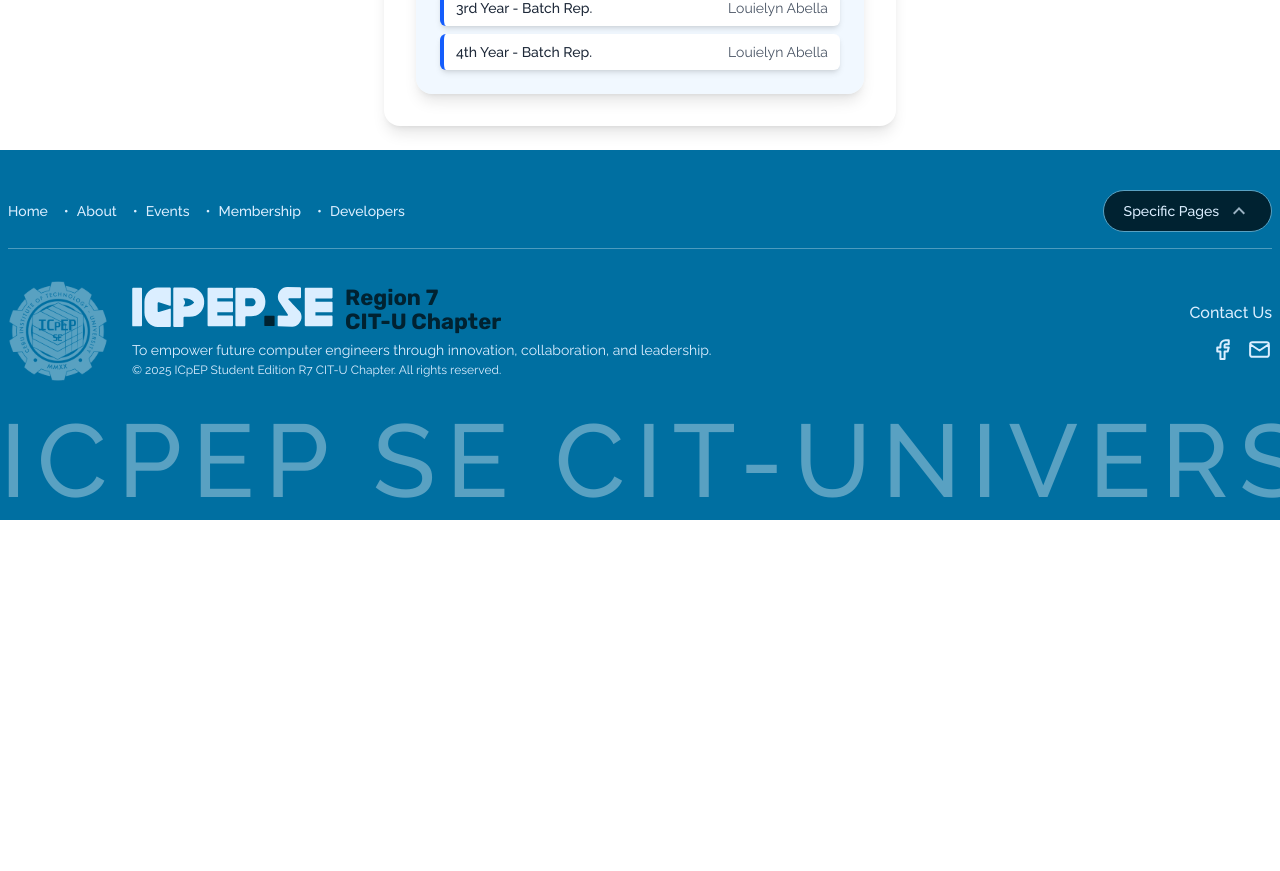
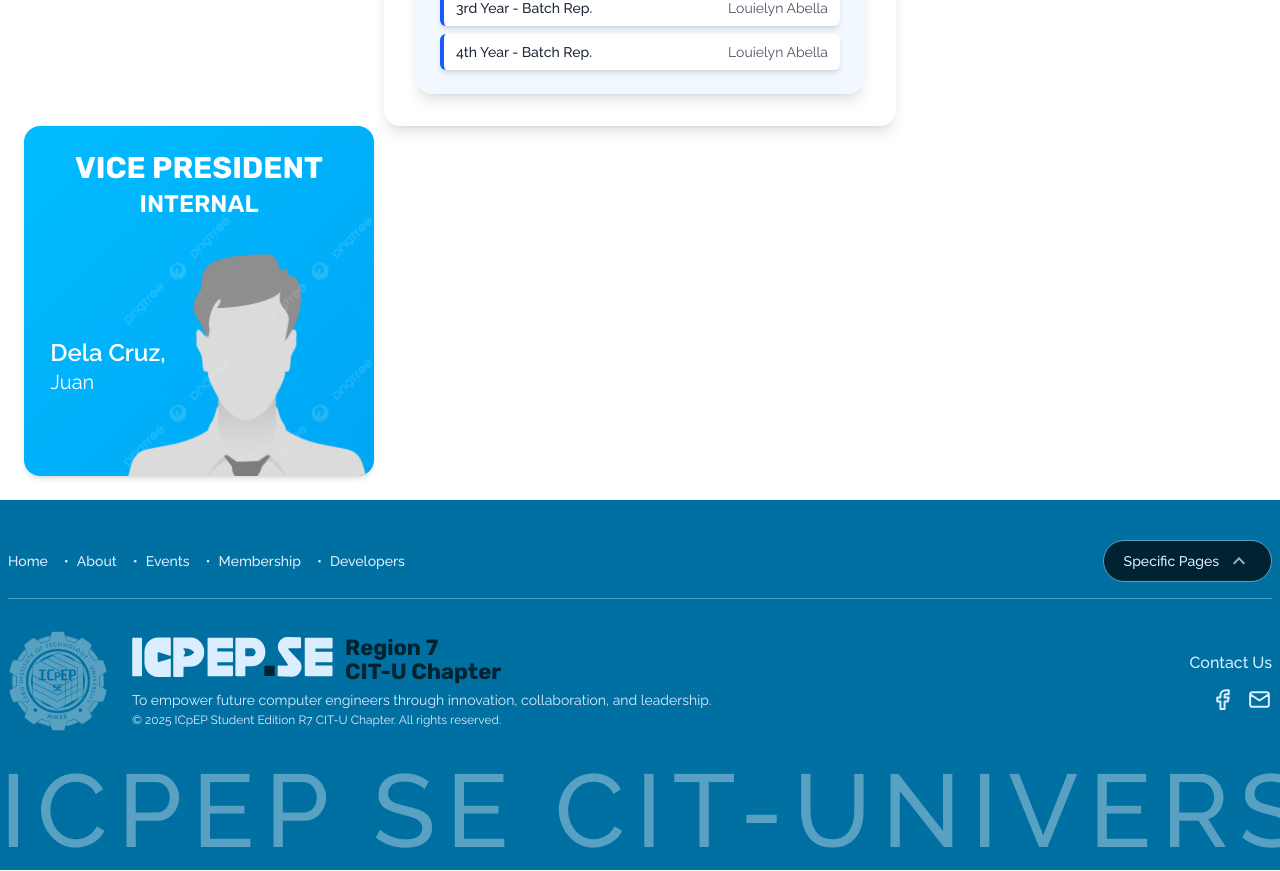
Before and after one commit to ShanRaboy11/icpep-se-citu, a Next.js app in the folder client/: page / in a window 1280 px wide. Shown: the part 3418-4289 px from the top of the page. Before the commit the page ends 3939 px from the top, so only its background shows below. Built offline with nearby package versions, Linux system fonts and the light colour scheme.

Commit message:
feat(ui card): officer card - Macatual

```diff
--- /dev/null
+++ b/client/src/app/components/cards/officercard.tsx
@@ -0,0 +1,62 @@
+'use client';
+
+import React from "react";
+import Image from "next/image";
+
+interface OfficerCardProps {
+  position: string;
+  role: string;
+  lastName: string;
+  firstName: string;
+  image?: string;
+  onClick?: () => void;
+}
+
+const OfficerCard: React.FC<OfficerCardProps> = ({
+  position,
+  role,
+  lastName,
+  firstName,
+  image,
+  onClick,
+}) => {
+  return (
+    <div
+      onClick={onClick}
+      className="relative w-full max-w-[350px] aspect-square bg-gradient-to-br from-sky-400 to-sky-500 rounded-2xl text-white text-center p-5 shadow-md hover:shadow-xl hover:-translate-y-1 active:scale-95 transition-all duration-300 cursor-pointer overflow-hidden"
+    >
+      {/* Position and Role */}
+      <div className="mt-1">
+        <h2 className="font-rubik text-3xl font-bold uppercase leading-tight">
+          {position}
+        </h2>
+        <p className="font-rubik text-2xl font-semibold uppercase">{role}</p>
+      </div>
+
+      {/* Silhouette image (larger and centered) */}
+      <div className="relative w-[90%] ml-auto -mt-5 -mr-8">
+        {image ? (
+          <Image
+            src={image}
+            alt={`${firstName} ${lastName}`}
+            width={330}
+            height={330}
+            className="object-contain mx-auto"
+          />
+        ) : (
+          <div className="w-full aspect-[3/4] bg-white/30 rounded-md mx-auto" />
+        )}
+      </div>
+
+      {/* Name (overlapping bottom slightly) */}
+      <div className="absolute bottom-20 left-1/2 -translate-x-1/2 text-left w-[85%]">
+        <h3 className="font-raleway text-2xl font-semibold leading-tight">
+          {lastName},
+        </h3>
+        <p className="font-raleway text-xl">{firstName}</p>
+      </div>
+    </div>
+  );
+};
+
+export default OfficerCard;
--- a/client/src/app/page.tsx
+++ b/client/src/app/page.tsx
@@ -9,8 +9,8 @@ import AnnounceCardMed from "./components/cards/announcecardmed";
 import AdminCard from "./components/cards/admincard";
 import CommitteeCard from "./components/cards/committeecard";
 import AnnounceDetailsCard from "./components/cards/announcedetailscard";
-import CouncilOfficersCard from "./components/cards/attendancecard";
-import MeetingDetailsCard from "./components/cards/attendancemodal";
+import AttendanceModalCard from "./components/cards/attendancemodal";
+import OfficerCard from "./components/cards/officercard";
 
 
 const officersData = [
@@ -90,12 +90,22 @@ export default function App() {
   contact="icpep.seofficial2526@gmail.com"
   onClick={() => console.log('Meeting card clicked!')}
 />
-<MeetingDetailsCard
+<AttendanceModalCard
         title="Complete Meeting Attendance"
         subtitle="ICpEP.SE CIT-U Chapter - 2nd Regular Meeting"
         officers={officersData}
         onClose={() => alert("Modal closed")}
       />
+
+<OfficerCard
+  image="/officer.svg"
+  position="Vice President"
+  role="Internal"
+  lastName="Dela Cruz"
+  firstName="Juan"
+  onClick={() => alert("Card clicked!")}
+/>
+
 
 
 
```
Also changed, not shown: client/public/officer.svg (added).
